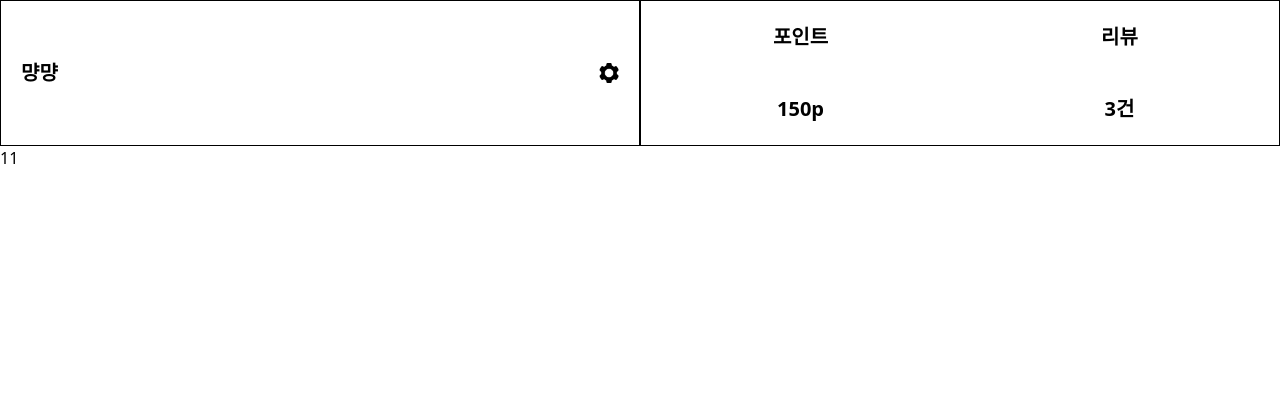
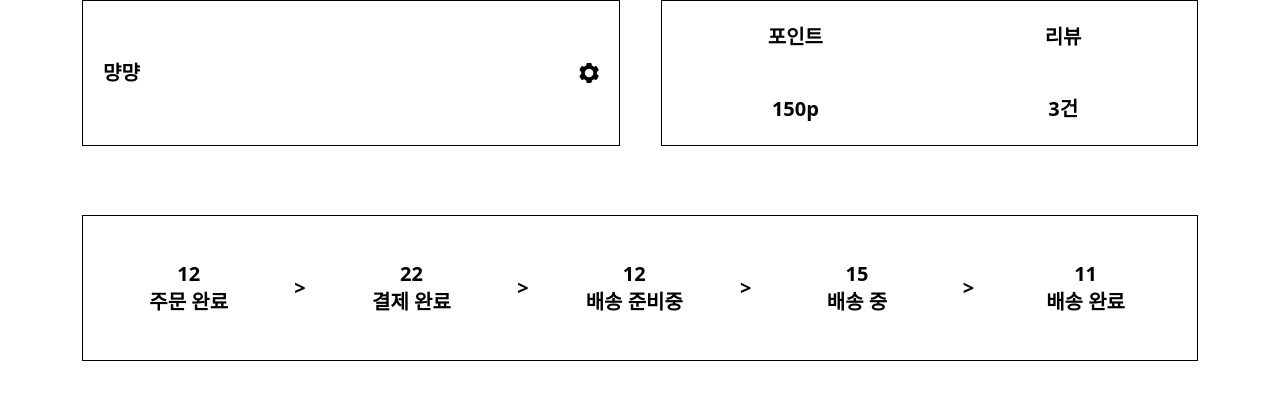
Before and after one commit to ormcamp-fe-3rd/swim360, a React (Vite) app in the folder frontend/: page /mypage in a window 1280 px wide. Shown: the top 400 px of the page. Built offline with nearby package versions, Linux system fonts and the light colour scheme.

Commit message:
feat: OrderStatusPreview.tsx layout

```diff
--- a/frontend/src/components/mypage/OrderStatusPreview.tsx
+++ b/frontend/src/components/mypage/OrderStatusPreview.tsx
@@ -1,23 +1,52 @@
+import { Link } from "react-router-dom";
+
 interface OrderStatusPreviewProps {
   deliveryStateCounts: {
     ORDER_COMPLETE: number;
     PAYMENT_COMPLETE: number;
     PREPARING: number;
-    SHIPPTING: number;
+    SHIPPING: number;
     DELIVERED: number;
   };
 }
 
+type DeliveryStatus = keyof OrderStatusPreviewProps["deliveryStateCounts"];
+
+interface DeliveryStatusItem {
+  status: DeliveryStatus;
+  label: string;
+}
+
 function OrderStatusPreview({ deliveryStateCounts }: OrderStatusPreviewProps) {
-  const DELIVERY_STATUS = [
+  const deliveryStatusArray: DeliveryStatusItem[] = [
     { status: "ORDER_COMPLETE", label: "주문 완료" },
     { status: "PAYMENT_COMPLETE", label: "결제 완료" },
-    { status: "PREPARINGE", label: "배송 준비중" },
-    { status: "SHIPPTING", label: "배송 중" },
+    { status: "PREPARING", label: "배송 준비중" },
+    { status: "SHIPPING", label: "배송 중" },
     { status: "DELIVERED", label: "배송 완료" },
   ];
 
-  return <div>{deliveryStateCounts.DELIVERED}</div>;
+  return (
+    <Link to="/order">
+      <div className="flex h-[146px] border-[1px] border-[#000000]">
+        {deliveryStatusArray.map((dStatus, i) => (
+          <div
+            key={dStatus.label}
+            className="flex w-full items-center text-center"
+          >
+            <div className="w-full text-nowrap px-[17px] text-xl font-semibold">
+              <div> {deliveryStateCounts[dStatus.status]}</div>
+              <div>{dStatus.label}</div>
+            </div>
+
+            <div className="text-xl font-semibold">
+              {i !== deliveryStatusArray.length - 1 && ">"}
+            </div>
+          </div>
+        ))}
+      </div>
+    </Link>
+  );
 }
 
 export default OrderStatusPreview;
--- a/frontend/src/routes/pages/MyPage.tsx
+++ b/frontend/src/routes/pages/MyPage.tsx
@@ -5,8 +5,8 @@ import UserPointAndReviewPreview from "@/components/mypage/UserPointAndReviewPre
 
 function MyPage() {
   return (
-    <div>
-      <div className="grid grid-cols-2">
+    <div className="px-[82px]">
+      <div className="mb-[69px] grid grid-cols-2 gap-[41px]">
         <UserInfoPreview name={"먕먕"} />
         <UserPointAndReviewPreview reviewCount={3} />
       </div>
@@ -15,7 +15,7 @@ function MyPage() {
           ORDER_COMPLETE: 12,
           PAYMENT_COMPLETE: 22,
           PREPARING: 12,
-          SHIPPTING: 15,
+          SHIPPING: 15,
           DELIVERED: 11,
         }}
       />
```
